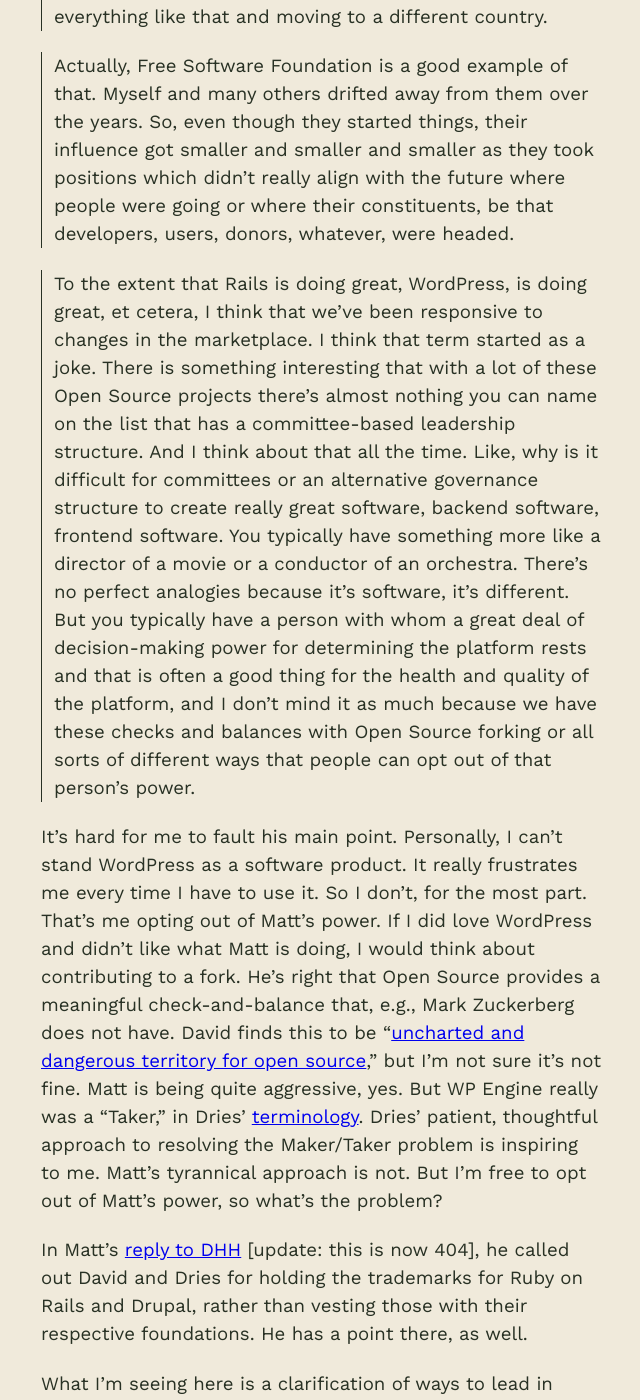
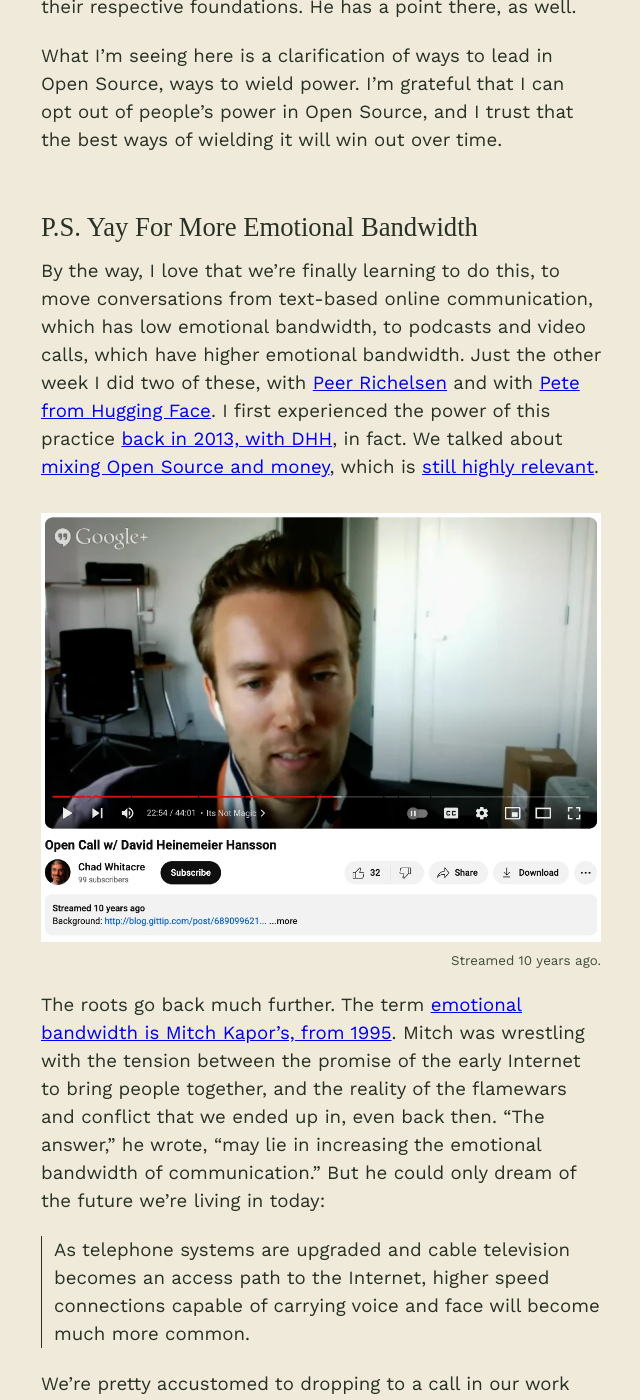
Before and after one commit to chadwhitacre/openpath, a Jekyll site: the page built from _posts/2024-10-14-leadership-and-power-in-open-source.md, in a window 1280 px wide and 1400 px high, scrolled down 4328 px. Shown: the whole window, without its empty margins (319-959 px from the left). Built offline with Jekyll 4.4.1, drawn with Linux system fonts in a browser that asks for light colours; some web fonts are replaced; comment, search, counter and statistics services are not loaded; some of the changed text lies outside the part shown.

Commit message:
Move the interlude to a postscript

```diff
--- a/_posts/2024-10-14-leadership-and-power-in-open-source.md
+++ b/_posts/2024-10-14-leadership-and-power-in-open-source.md
@@ -12,9 +12,9 @@
 without checking, despite having followed his work and crossed paths a bit
 since 2004. DHH, let's call him. Shall we?
 
-Matt published [a reply to DHH](https://ma.tt/2024/10/on-dhh/) today
-[update: this is now 404], which sorta is-what-it-is, par for the course in the
-fight Matt is waging. What I found more interesting was [this related
+Matt published [a reply to DHH](https://ma.tt/2024/10/on-dhh/) today [update:
+Matt took down the original], which sorta is-what-it-is, par for the course in
+the fight Matt is waging. What I found more interesting was [this related
 post](https://ma.tt/2019/10/debating-oss-with-dhh/) from 2019, about a
 conversation Matt had with DHH on the Rework Podcast entitled, "[Open Source
 and Power with Matt
@@ -30,46 +30,10 @@
 tl;dr Matt _really_ does not share power&mdash;except when he does, then he
 _really_ does.
 
-## Yay For More Emotional Bandwidth
+## Evil Monopoly Stuff
 
-By the way, I love that we're finally learning to do this, to move
-conversations from text-based online communication, which has low emotional
-bandwidth, to podcasts and video calls, which have higher emotional bandwidth.
-Just the other week I did two of these, with [Peer
-Richelsen](https://x.com/chadwhitacre_/status/1839348202660638802) and with
-[Pete from Hugging Face](https://www.youtube.com/watch?v=QdUfB-hBoqk).  I first
-experienced the power of this practice [back in 2013, with
-DHH](https://www.youtube.com/watch?v=p1E-svVd9Xc), in fact. We talked about
-[mixing Open Source and
-money](https://dhh.dk/2013/the-perils-of-mixing-open-source-and-money.html),
-which is [still highly
-relevant](https://lucumr.pocoo.org/2024/10/14/mixing-oss-and-money/).
-
-{% include img.html src="open-call.webp" caption="Streamed 10 years ago." url="https://www.youtube.com/watch?v=p1E-svVd9Xc" %}
-
-The roots go back much further. The term [emotional bandwidth is Mitch Kapor's,
-from 1995](https://tricycle.org/magazine/emotional-bandwidth/). Mitch was
-wrestling with the tension between the promise of the early Internet to bring
-people together, and the reality of the flamewars and conflict that we ended up
-in, even back then. "The answer," he wrote, "may lie in increasing the emotional
-bandwidth of communication." But he could only dream of the future we're living
-in today:
-
-> As telephone systems are upgraded and cable television becomes an access path
-> to the Internet, higher speed connections capable of carrying voice and face
-> will become much more common.
-
-We're pretty accustomed to dropping to a call in our work lives, inside our
-companies. It's great progress that we're starting to see more of this in
-public life as well. Hopefully someday national presidential politics will
-catch up. ;-)
-
-## Back to Matt and DHH
-
-Anyway, back to [Matt and David's 2019
-call](https://37signals.com/podcast/open-source-and-power-with-matt-mullenweg/),
-there are some quotes in there that are really juicy in light of the current
-crisis. Here's the juiciest, at 13:32:
+There are some quotes in Matt and David's call that are really juicy in light
+of the current crisis. Here's the juiciest, at 13:32:
 
 > And the truth is that if I had an evil hat on—like let’s say I started doing
 > evil monopoly stuff—people could easily fork the software, and they would ...
@@ -138,11 +102,45 @@
 Matt's tyrannical approach is not. But I'm free to opt out of Matt's power, so
 what's the problem?
 
-In Matt's [reply to DHH](https://ma.tt/2024/10/on-dhh/) [update: this is now
-404], he called out David and Dries for holding the trademarks for Ruby on
-Rails and Drupal, rather than vesting those with their respective foundations.
-He has a point there, as well.
+In Matt's [reply to DHH](https://ma.tt/2024/10/on-dhh/) [update: Matt took down
+the original], he called out David and Dries for holding the trademarks for
+Ruby on Rails and Drupal, rather than vesting those with their respective
+foundations.  He has a point there, as well.
 
 What I'm seeing here is a clarification of ways to lead in Open Source, ways to
 wield power. I'm grateful that I can opt out of people's power in Open Source,
 and I trust that the best ways of wielding it will win out over time.
+
+## P.S. Yay For More Emotional Bandwidth
+
+By the way, I love that we're finally learning to do this, to move
+conversations from text-based online communication, which has low emotional
+bandwidth, to podcasts and video calls, which have higher emotional bandwidth.
+Just the other week I did two of these, with [Peer
+Richelsen](https://x.com/chadwhitacre_/status/1839348202660638802) and with
+[Pete from Hugging Face](https://www.youtube.com/watch?v=QdUfB-hBoqk).  I first
+experienced the power of this practice [back in 2013, with
+DHH](https://www.youtube.com/watch?v=p1E-svVd9Xc), in fact. We talked about
+[mixing Open Source and
+money](https://dhh.dk/2013/the-perils-of-mixing-open-source-and-money.html),
+which is [still highly
+relevant](https://lucumr.pocoo.org/2024/10/14/mixing-oss-and-money/).
+
+{% include img.html src="open-call.webp" caption="Streamed 10 years ago." url="https://www.youtube.com/watch?v=p1E-svVd9Xc" %}
+
+The roots go back much further. The term [emotional bandwidth is Mitch Kapor's,
+from 1995](https://tricycle.org/magazine/emotional-bandwidth/). Mitch was
+wrestling with the tension between the promise of the early Internet to bring
+people together, and the reality of the flamewars and conflict that we ended up
+in, even back then. "The answer," he wrote, "may lie in increasing the emotional
+bandwidth of communication." But he could only dream of the future we're living
+in today:
+
+> As telephone systems are upgraded and cable television becomes an access path
+> to the Internet, higher speed connections capable of carrying voice and face
+> will become much more common.
+
+We're pretty accustomed to dropping to a call in our work lives, inside our
+companies. It's great progress that we're starting to see more of this in
+public life as well. Hopefully someday national presidential politics will
+catch up. ;-)
```
